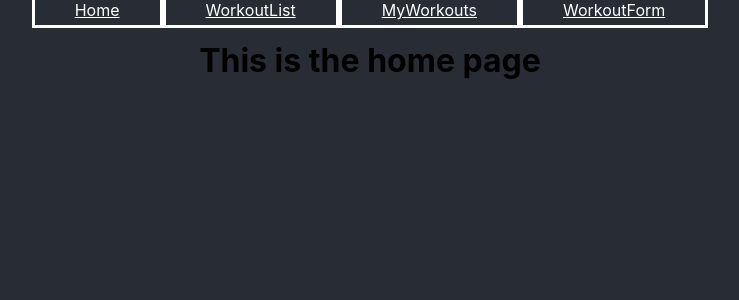
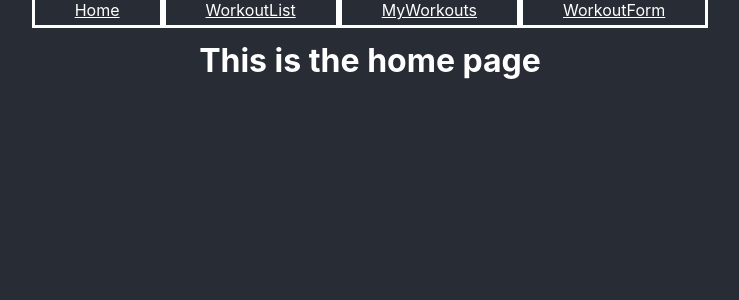
Before and after one commit to MichaelDDJ/Phase-2-Project, a React (Create React App) app: page / in a window 1280 px wide. Shown: the top 300 px of the page, without its empty margins (270-1009 px from the left). Built offline with nearby package versions, Linux system fonts and the light colour scheme; data requests are answered from the project's data file.

Commit message:
CSS finished.

```diff
--- a/src/App.css
+++ b/src/App.css
@@ -3,15 +3,9 @@
   background : #282c34
 }
 
-.App-logo {
-  height: 40vmin;
-  pointer-events: none;
-}
-
-@media (prefers-reduced-motion: no-preference) {
-  .App-logo {
-    animation: App-logo-spin infinite 20s linear;
-  }
+.home {
+  color: white;
+  align-items: center;
 }
 
 .workout-form {
--- a/src/Home.js
+++ b/src/Home.js
@@ -2,7 +2,7 @@
 
 function Home () {
     return (
-        <div>
+        <div className="home">
             <h1>This is the home page</h1>
         </div>
     )
```
